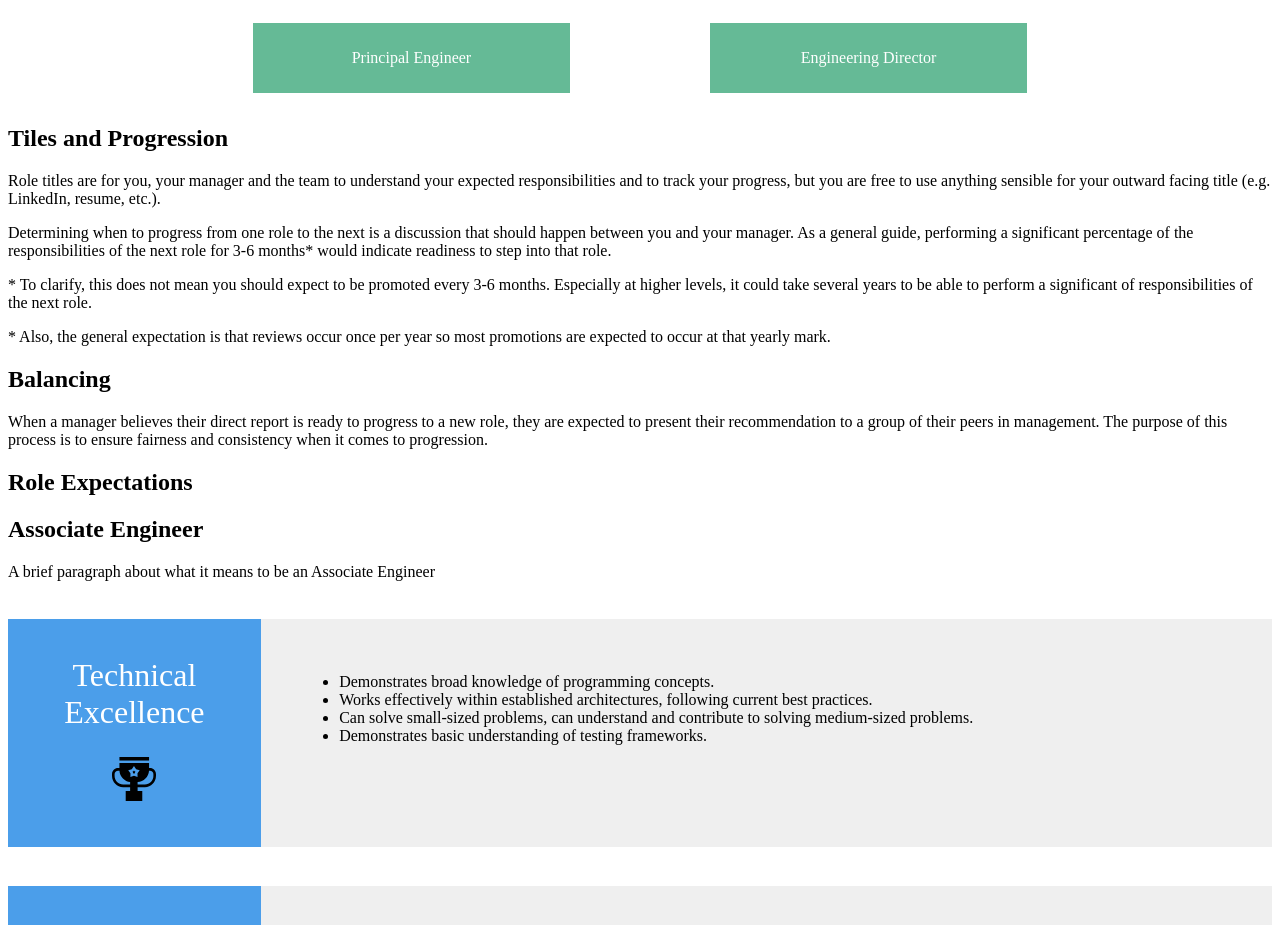
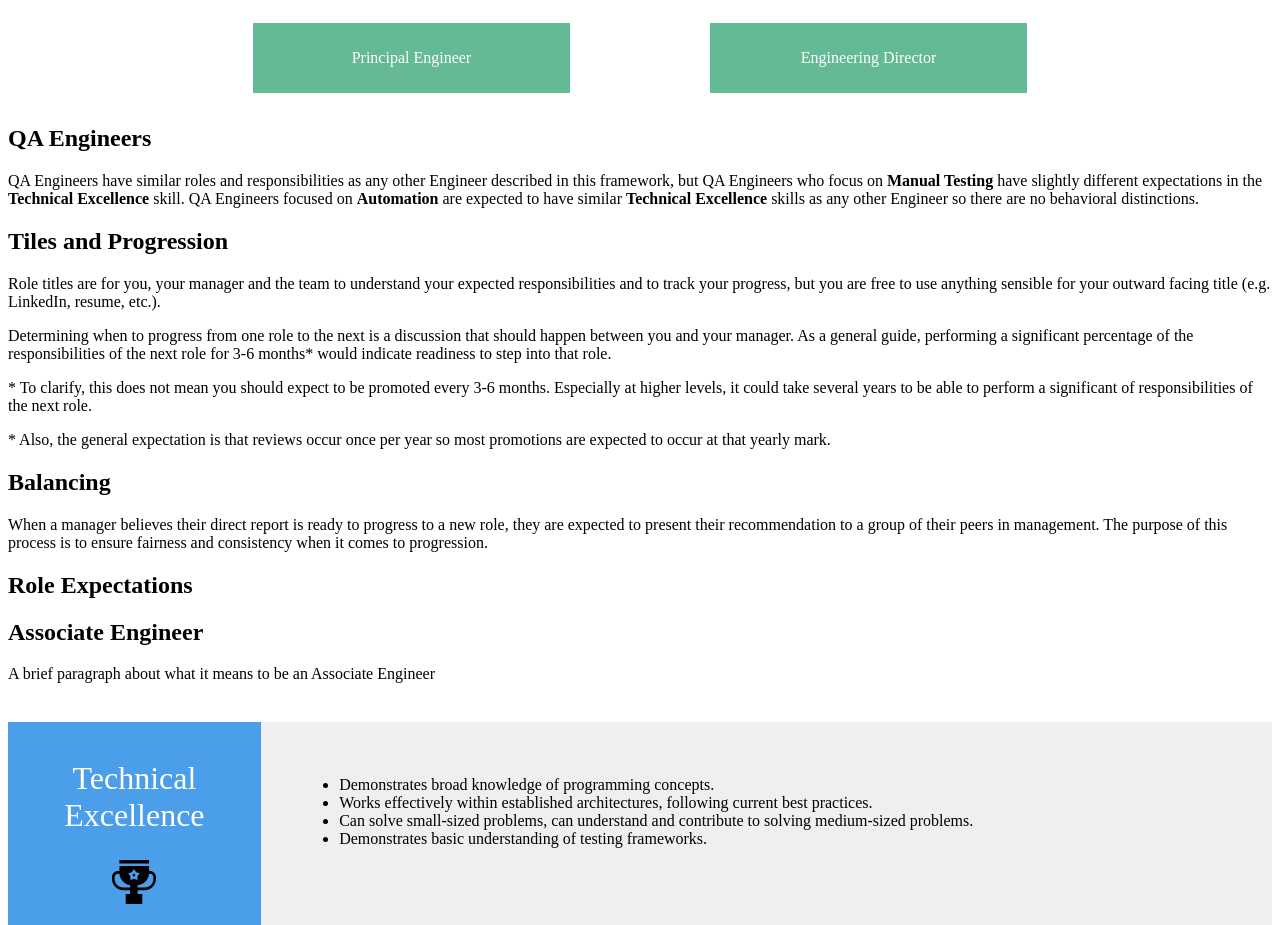
Before and after one commit to TangoGroup/career-journeys, a Next.js app: page /roles in a window 1280 px wide. Shown: the part 1132-2057 px from the top of the page. Built offline with nearby package versions, Linux system fonts and the light colour scheme.

Commit message:
Add note about QA Engineers to overview

```diff
--- a/md/RolesOverview.mdx
+++ b/md/RolesOverview.mdx
@@ -13,6 +13,10 @@ Roles begin with a shared **Engineer** track and then fork at later levels to th
 **People Managers** are individuals with development and leadership expertise who are focused on leading and growing the team.
 
 <RolesDiagram />
+
+## QA Engineers
+
+QA Engineers have similar roles and responsibilities as any other Engineer described in this framework, but QA Engineers who focus on **Manual Testing** have slightly different expectations in the **Technical Excellence** skill. QA Engineers focused on **Automation** are expected to have similar **Technical Excellence** skills as any other Engineer so there are no behavioral distinctions.
 
 ## Tiles and Progression
 Role titles are for you, your manager and the team to understand your expected responsibilities and to track your progress, but you are free to use anything sensible for your outward facing title (e.g. LinkedIn, resume, etc.).
```
